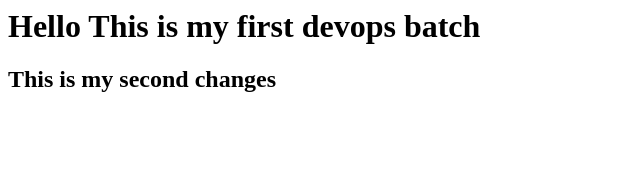
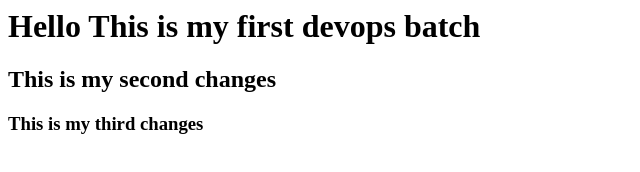
Before and after one commit to iamtruptimane/12-jan-devops-project, a plain HTML site: page index.html in a window 1280 px wide. Shown: the whole page, without its empty margins (0-640 px from the left). Drawn offline with Linux system fonts and the light colour scheme.

Commit message:
modified file

```diff
--- a/index.html
+++ b/index.html
@@ -1,2 +1,3 @@
 <h1> Hello This is my first devops batch</h1>
 <h2>This is my second changes</h2>
+<h3>This is my third changes</h3>
```
